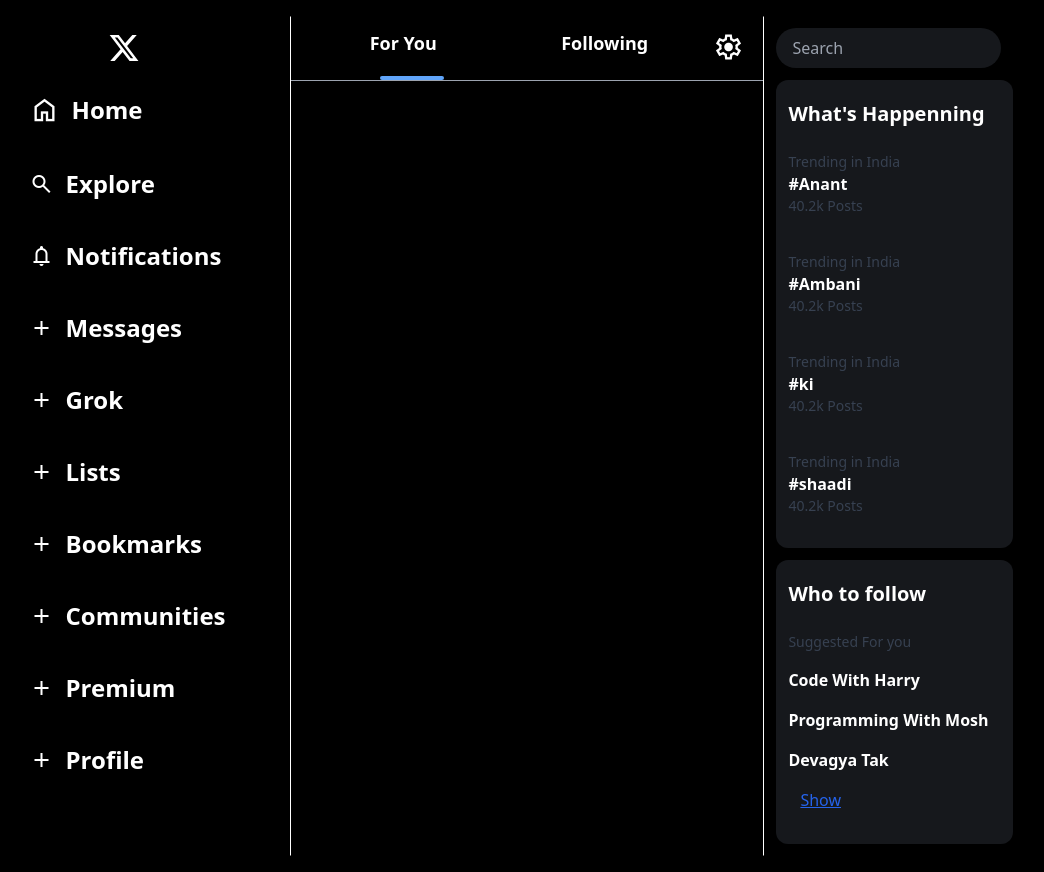
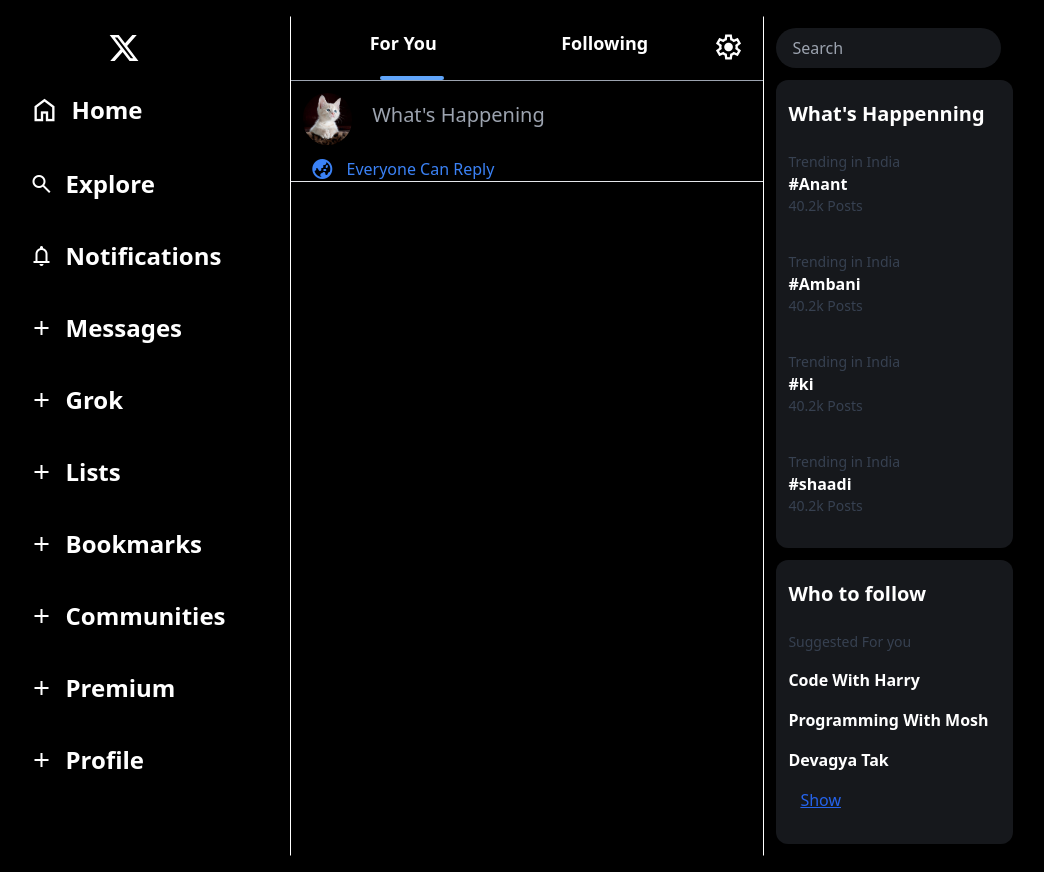
Before and after one commit to Devagya-Tak/tailwindTwitter, a website: page index.html in a window 1280 px wide. Shown: the whole page, without its empty margins (42-1086 px from the left). Drawn offline with nearby package versions, Linux system fonts and the light colour scheme.

Commit message:
everyone can reply inside what's happening

```diff
--- a/index.html
+++ b/index.html
@@ -106,7 +106,7 @@
         <div class="second w-full border-[1px] border-x-white border-y-black">
 
             <div class="top flex p-3 relative">
-            <div class="absolute w-16 h-1 rounded-full bg-blue-400 bottom-0 left-[19%] z-10"></div>
+                <div class="absolute w-16 h-1 rounded-full bg-blue-400 bottom-0 left-[19%] z-10"></div>
                 <div class="left w-1/2 flex justify-center font-bold text-lg">For You</div>
                 <div class="right w-1/2 flex justify-center font-bold text-lg">Following</div>
                 <div class="settings mx-2"><span class="material-symbols-outlined text-3xl">Settings</span></div>
@@ -114,9 +114,21 @@
             </div>
             <div class="h-[1px] w-full bg-gray-400"></div>
 
-            <!-- <div class="foryou">
-                <input type="text" placeholder="What's Happening">
-            </div> -->
+            <div class="whatishapp flex gap-2">
+                <div class="img m-3">
+                    <img src="psy.jpg" width="60" class="rounded-full" alt="">
+                </div>
+                <input type="text" class="w-full h-7 my-5 bg-black text-white  text-xl outline-none"
+                    placeholder="What's Happening">
+
+            </div>
+            <div class="text-blue-500 flex items-center mx-5 gap-3">
+                <span class="material-symbols-outlined">
+                    globe_asia
+                </span>
+                <span>Everyone Can Reply</span>
+            </div>
+            <hr>
 
         </div>
 
--- a/package.json
+++ b/package.json
@@ -6,7 +6,7 @@
   "scripts": {
     "test": "echo \"Error: no test specified\" && exit 1"
     ,
-    "dev": "npx tailwindcss -i ./css/input.css -o ./css/output.css --watch"
+    "build": "npx tailwindcss -i ./css/input.css -o ./css/output.css --watch"
   },
   "keywords": [],
   "author": "",
```
Also changed, not shown: css/output.css, psy.jpg (added).
